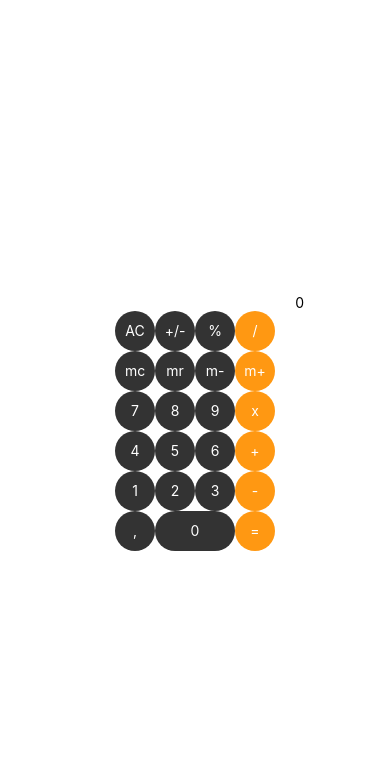
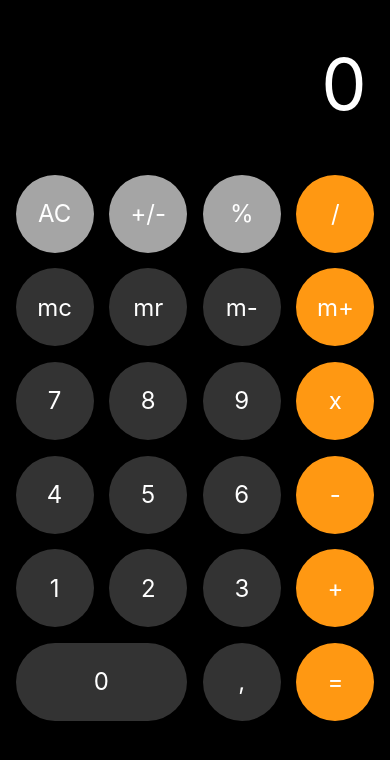
Before and after one commit to StanisalvPopadynets/codempire-test-task, a React Native app: screen / in a window 390 px wide. Shown: the top 760 px of the page. Built offline with nearby package versions, Linux system fonts and the light colour scheme.

Commit message:
Refactor in order to implement proper layout

```diff
--- a/App.js
+++ b/App.js
@@ -5,9 +5,33 @@ import { StyleSheet, TextInput, View } from 'react-native';
 import Digit from './src/Digit';
 import Operation from './src/Operation';
 import Orange from './src/Orange';
+import TestBtn from './src/TestBtn';
 
+const checkOrange = symbol => {
+  switch (symbol) {
+    case '/': return true;
+    case 'm+': return true;
+    case 'x': return true;
+    case '-': return true;
+    case '+': return true;
+    case '=': return true;
+    default: return false;
+  }
+}
+
+const checkGray = symbol => {
+  switch (symbol) {
+    case 'AC': return true;
+    case '%': return true;
+    case '+/-': return true;
+    default: return false;
+  }
+}
+
+const test = ['AC', '+/-', '%', '/', 'mc', 'mr', 'm-', 'm+',7,8,9, 'x',4,5,6,'-',1,2,3, '+', 0, ',', '=']
 const operations = ['/', 'm+', 'x', '+', '-', '='];
-const digits = [',', ...Array(10).keys()];
+const digits = [...Array(10).keys(), '/',];
+digits.splice(1, 0, ','); // add comma in order to fit it into the grid
 
 const App = () => {
 
@@ -16,6 +40,38 @@ const digits = [',', ...Array(10).keys()];
   const [secondVal, setSecondtVal] = useState('');
   const [operation, setOperation] = useState('');
   const [result, setResult] = useState(0);
+
+  const checkAction = (symbol, isOrange) => {
+    if (typeof symbol === 'number') return onDigitClick;
+    if (symbol === 'AC') return fullReset;
+    if (symbol === '+/-') return toggleSign;
+    if (symbol === '%') return divideByHundred;
+    if (isOrange && !symbol.includes('m')) return onOrangeClick;
+    if (symbol === ',') return addDecimal;
+  }
+
+  const toggleSign = () => {
+    setResult(-result);
+    isCurrentFirst ? setFirstVal(-result) : setSecondtVal(-result);
+  };
+
+  const divideByHundred = () => {
+    setResult(result / 100);
+    isCurrentFirst ? setFirstVal(result / 100) : setSecondtVal(result / 100);
+  };
+
+  const addDecimal = () => {
+    setResult(result + '.');
+    isCurrentFirst ? setFirstVal(result + '.') : setSecondtVal(result + '.');
+  }
+
+  const fullReset = () => {
+    setFirstVal('');
+    setSecondtVal('');
+    setOperation('');
+    setResult(0);
+    setIscurrentFirst(true);
+  }
 
   const onDigitClick = digit => {
     // debugger
@@ -31,15 +87,14 @@ const digits = [',', ...Array(10).keys()];
       setIscurrentFirst(false);
     }
   }
-  const fullReset = () => {
-    setFirstVal('');
-    setSecondtVal('');
-    setOperation('');
-    setResult(0);
-    setIscurrentFirst(true);
+
+  const onOrangeClick = (symbol) => {
+    symbol === '='
+      ? onBasicOperation()
+      : setOperation(symbol)
   }
 
-  const onOperation = () => {
+  const onBasicOperation = () => {
     let res;
     switch (operation) {
       case '/' : res = firstVal / secondVal;
@@ -62,13 +117,14 @@ const digits = [',', ...Array(10).keys()];
     // debugger
   return (
     <View style={styles.container}>
-      <TextInput textAlign='center' style={{textAlign: 'right'}} value={result ?? '0'}/>
+      <TextInput textAlign='center' style={{textAlign: 'right', fontSize: 72, color: '#fff', paddingVertical: 40, paddingHorizontal: '6%'}} value={result ?? '0'}/>
       <View style={{flexDirection: 'row'}}>
 
         <View style={styles.digitContainer}>
-          {/* <Digit value=',' style={{flexOrder: 1}} /> */}
-          {digits.map(el => <Digit onPress={() => onDigitClick(el)} key={el} value={el}/> )}
-          <View style={{flexDirection: 'row', width: 120, flexWrap: 'wrap'}}>
+
+          {/* {digits.map(el => <Digit onPress={() => onDigitClick(el)} key={el} value={el}/> )}
+
+          <View style={{flexDirection: 'row', width: '100%', justifyContent: 'center', flexWrap: 'wrap'}}>
             <Operation onPress={fullReset} value='AC' />
             <Operation onPress={() =>  {
                 setResult(-result);
@@ -82,18 +138,38 @@ const digits = [',', ...Array(10).keys()];
             <Operation value='mc' />
             <Operation value='mr' />
             <Operation value='m-' />
+          </View> */}
+
+          {
+            test.map((el) => {
+              const isOrange = checkOrange(el);
+              const isGray = checkGray(el);
+              const onPress = checkAction(el, isOrange);
+              return (
+                <TestBtn
+                  key={el}
+                  value={el}
+                  isOrange={isOrange}
+                  isGray={isGray}
+                  onPress={() => onPress(el)}
+                />
+              );
+            })
+          }
+
         </View>
-        </View>
-        <View>
+
+        {/* <View style={{flex: 1, justifyContent: 'space-between'}}>
           {operations.map(el => <Orange key={el} value={el} onPress={() => {
             if(el === '=') {
-              onOperation();
+              onBasicOperation();
             }
             else {
               setOperation(el);
             }
           }} />)}
-        </View>
+        </View> */}
+
       </View>
       <StatusBar style="auto" />
     </View>
@@ -103,14 +179,20 @@ const digits = [',', ...Array(10).keys()];
 const styles = StyleSheet.create({
   container: {
     flex: 1,
-    backgroundColor: '#fff',
-    alignItems: 'center',
-    justifyContent: 'center',
+    backgroundColor: '#000',
+    // alignItems: 'center',
+    // justifyContent: 'center',
   },
   digitContainer: {
+    // backgroundColor: 'blue',
+    justifyContent: 'space-between',
+    flex: 5,
     flexDirection: 'row',
-    flexWrap: 'wrap-reverse',
-    width: 120
+    // flexWrap: 'wrap-reverse',
+    flexWrap: 'wrap',
+    justifyContent: 'center'
+    // backgroundColor: 'red'
+    // width: 120
   }
 });
 
--- /dev/null
+++ b/src/TestBtn.js
@@ -0,0 +1,54 @@
+import React from 'react';
+import { Text, TouchableOpacity, StyleSheet, Dimensions, TouchableHighlight } from 'react-native';
+
+const TestBtn = (props) => {
+
+  const composedButton = [
+    styles.button,
+    props.value === 0 ? styles.zero : void(0),
+    props.isOrange ? styles.orange : void(0),
+    props.isGray ? styles.gray : void(0)
+  ];
+  return (
+    <TouchableHighlight onPress={props.onPress} style={composedButton}>
+      <Text style={styles.title}>{props.value}</Text>
+    </TouchableHighlight>
+  );
+};
+
+const styles = StyleSheet.create({
+  button: {
+    borderRadius: 50,
+    backgroundColor: '#333333',
+    padding: 10,
+    // width: 40,
+    width: '20%',
+    height: Dimensions.get('window').width / 5,
+    margin: '2%',
+    // height: 40,
+    aspectRatio: 1,
+    justifyContent: 'center',
+    alignItems: 'center',
+  },
+  zero: {
+    // width: 80,
+    width: '44%',
+    aspectRatio: 1,
+  },
+  orange: {
+    backgroundColor: '#ff9812',
+  },
+  gray: {
+    backgroundColor: '#a5a5a5',
+  },
+  title: {
+    color: '#fff',
+    fontSize: 24
+  }
+});
+
+export default TestBtn;
+
+// #ff9812 orange
+// #333333 digit
+// #a5a5a5 gray
```
Lines whose indentation alone changed are shown as unchanged.
